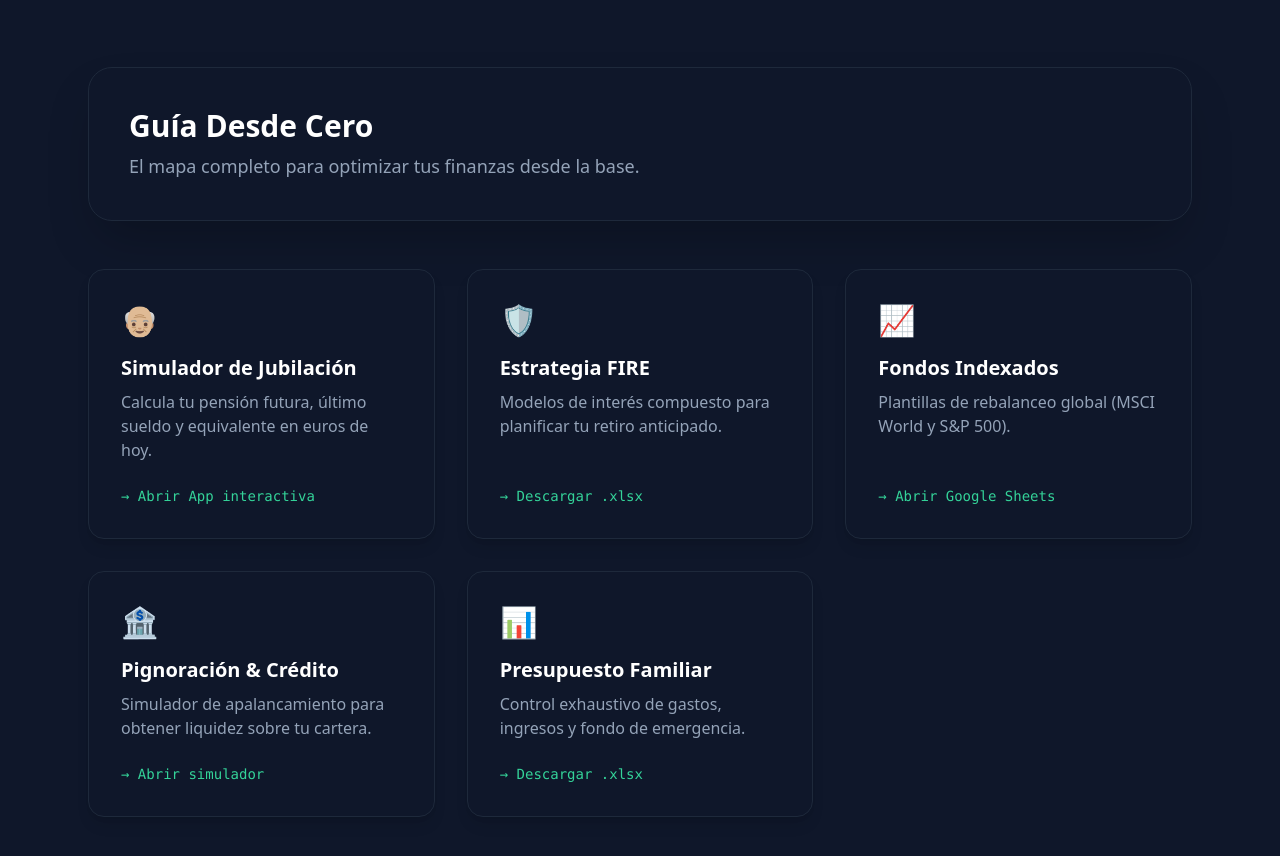
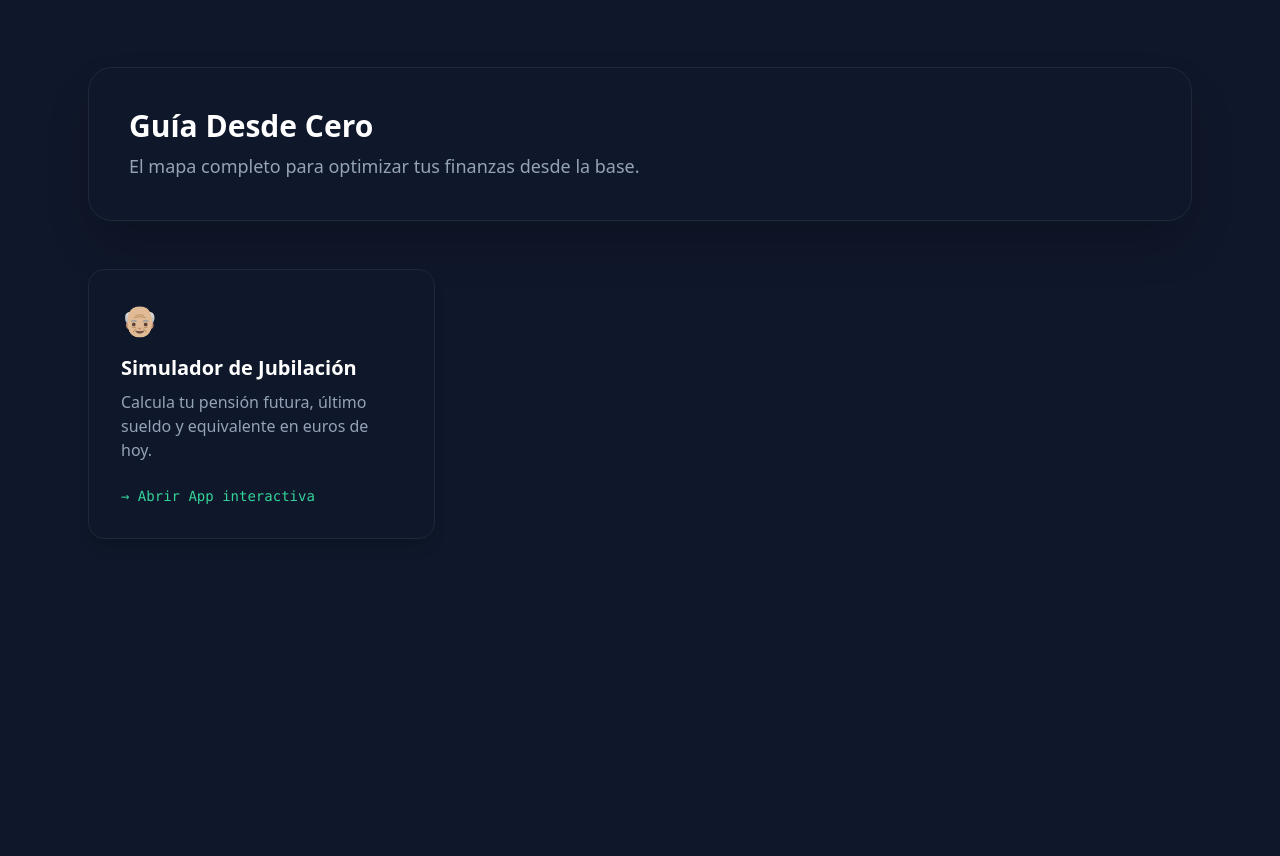
Before and after one commit to manoelfolgueira/manoelfolgueira.es, an Eleventy site: page src/index.njk in a window 1280 px wide. Shown: the part 78-934 px from the top of the page. After the commit the page ends 800 px from the top, so only its background shows below. Built offline with nearby package versions, Linux system fonts and the light colour scheme; Eleventy itself is replaced by a stand-in of ours; files that its build step writes are made by us from their sources.

```diff
--- a/src/index.njk
+++ b/src/index.njk
@@ -18,34 +18,6 @@
                 icon: "👴🏼",
                 url: "/apps/jubilacion/",
                 label: "Abrir App interactiva"
-            },
-            {
-                title: "Estrategia FIRE",
-                desc: "Modelos de interés compuesto para planificar tu retiro anticipado.",
-                icon: "🛡️",
-                url: "#",
-                label: "Descargar .xlsx"
-            },
-            {
-                title: "Fondos Indexados",
-                desc: "Plantillas de rebalanceo global (MSCI World y S&P 500).",
-                icon: "📈",
-                url: "#",
-                label: "Abrir Google Sheets"
-            },
-            {
-                title: "Pignoración & Crédito",
-                desc: "Simulador de apalancamiento para obtener liquidez sobre tu cartera.",
-                icon: "🏦",
-                url: "#",
-                label: "Abrir simulador"
-            },
-            {
-                title: "Presupuesto Familiar",
-                desc: "Control exhaustivo de gastos, ingresos y fondo de emergencia.",
-                icon: "📊",
-                url: "#",
-                label: "Descargar .xlsx"
             }
         ] %}
 
```
